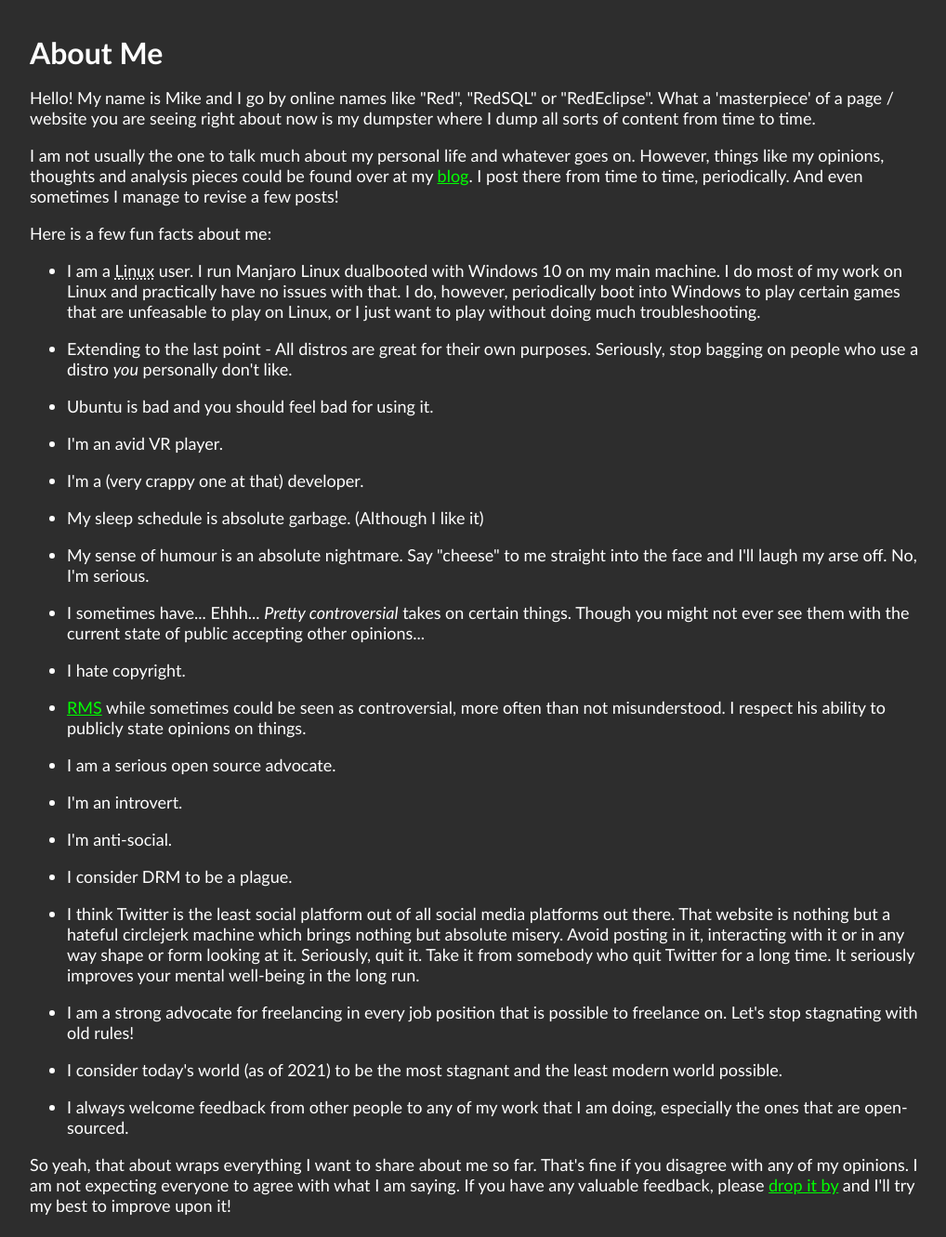
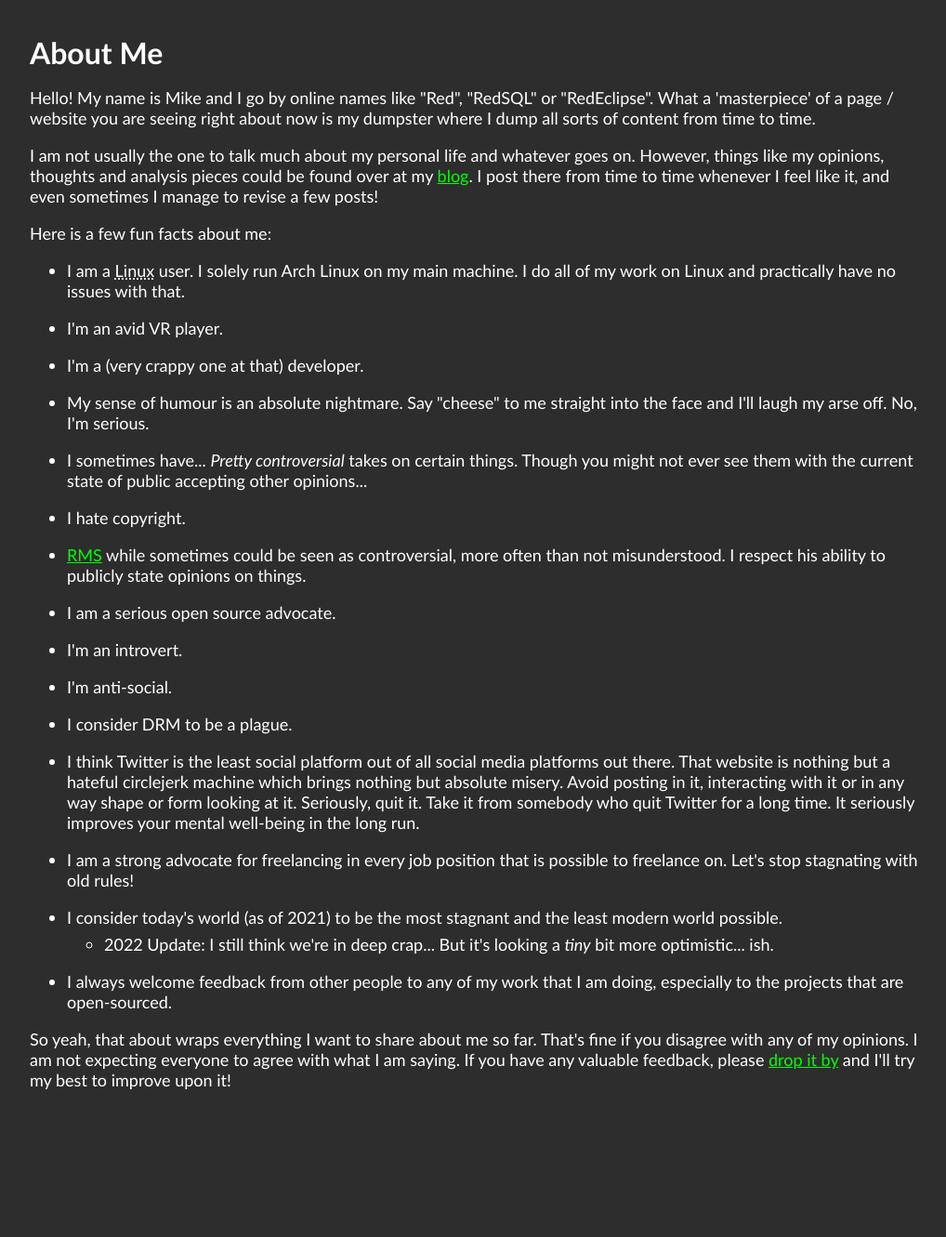
Before and after one commit to RedSQL/redsql.github.io, a Jekyll site: the page built from about.html, in a window 1280 px wide. Shown: the whole page at 93% size, without its empty margins (128-1146 px from the left). Built offline with Jekyll 4.4.1, drawn with Linux system fonts in a browser that asks for light colours; after the commit the page ends 1196 px from its top, so only the background shows below that.

Commit message:
About page update
Revised a bit for 2022

```diff
--- a/about.html
+++ b/about.html
@@ -7,18 +7,14 @@ title: About Red
 	<body>
 		<h1>About Me</h1>
 		<p>Hello! My name is Mike and I go by online names like "Red", "RedSQL" or "RedEclipse". What a 'masterpiece' of a page / website you are seeing right about now is my dumpster where I dump all sorts of content from time to time.</p>
-		<p>I am not usually the one to talk much about my personal life and whatever goes on. However, things like my opinions, thoughts and analysis pieces could be found over at my <a href="blog">blog</a>. I post there from time to time, periodically. And even sometimes I manage to revise a few posts!</p>
+		<p>I am not usually the one to talk much about my personal life and whatever goes on. However, things like my opinions, thoughts and analysis pieces could be found over at my <a href="blog">blog</a>. I post there from time to time whenever I feel like it, and even sometimes I manage to revise a few posts!</p>
 		<p>Here is a few fun facts about me:</p>
 		<ul>
-			<li><p>I am a <abbr title="Or GNU/Linux, if you prefer.">Linux</abbr> user. I run Manjaro Linux dualbooted with Windows 10 on my main machine. I do most of my work on Linux and practically have no issues with that. I do, however, periodically boot into Windows to play certain games that are unfeasable to play on Linux, or I just want to play without doing much troubleshooting.</p></li>
-			<li><p>Extending to the last point - All distros are great for their own purposes. Seriously, stop bagging on people who use a distro <i>you</i> personally don't like.</p></li>
-			<!-- i hope everyone will catch this joke lol -->
-			<li><p>Ubuntu is bad and you should feel bad for using it.</p></li>
+			<li><p>I am a <abbr title="Or GNU/Linux, if you prefer.">Linux</abbr> user. I solely run Arch Linux on my main machine. I do all of my work on Linux and practically have no issues with that.</p></li>
 			<li><p>I'm an avid VR player.</p></li>
 			<li><p>I'm a (very crappy one at that) developer.</p></li>
-			<li><p>My sleep schedule is absolute garbage. (Although I like it)</p></li>
 			<li><p>My sense of humour is an absolute nightmare. Say "cheese" to me straight into the face and I'll laugh my arse off. No, I'm serious.</p></li>
-			<li><p>I sometimes have... Ehhh... <i>Pretty controversial</i> takes on certain things. Though you might not ever see them with the current state of public accepting other opinions...</p></li>
+			<li><p>I sometimes have... <i>Pretty controversial</i> takes on certain things. Though you might not ever see them with the current state of public accepting other opinions...</p></li>
 			<li><p>I hate copyright.</p></li>
 			<li><p><a href="https://en.wikipedia.org/wiki/Richard_Stallman">RMS</a> while sometimes could be seen as controversial, more often than not misunderstood. I respect his ability to publicly state opinions on things.</p></li>
 			<li><p>I am a serious open source advocate.</p></li>
@@ -27,8 +23,10 @@ title: About Red
 			<li><p>I consider DRM to be a plague.</p></li>
 			<li><p>I think Twitter is the least social platform out of all social media platforms out there. That website is nothing but a hateful circlejerk machine which brings nothing but absolute misery. Avoid posting in it, interacting with it or in any way shape or form looking at it. Seriously, quit it. Take it from somebody who quit Twitter for a long time. It seriously improves your mental well-being in the long run.</p></li>
 			<li><p>I am a strong advocate for freelancing in every job position that is possible to freelance on. Let's stop stagnating with old rules!</p></li>
-			<li><p>I consider today's world (as of 2021) to be the most stagnant and the least modern world possible.</p></li>
-			<li><p>I always welcome feedback from other people to any of my work that I am doing, especially the ones that are open-sourced.</p></li>
+			<li><p>I consider today's world (as of 2021) to be the most stagnant and the least modern world possible.</p>
+			<ul><li>2022 Update: I still think we're in deep crap... But it's looking a <i>tiny</i> bit more optimistic... ish.</li></ul>
+			</li>
+			<li><p>I always welcome feedback from other people to any of my work that I am doing, especially to the projects that are open-sourced.</p></li>
 		</ul>
 		<p>So yeah, that about wraps everything I want to share about me so far. That's fine if you disagree with any of my opinions. I am not expecting everyone to agree with what I am saying. If you have any valuable feedback, please <a href="https://github.com/RedSQL/redsql.github.io/issues/new">drop it by</a> and I'll try my best to improve upon it!</p>
 	</body>
```
